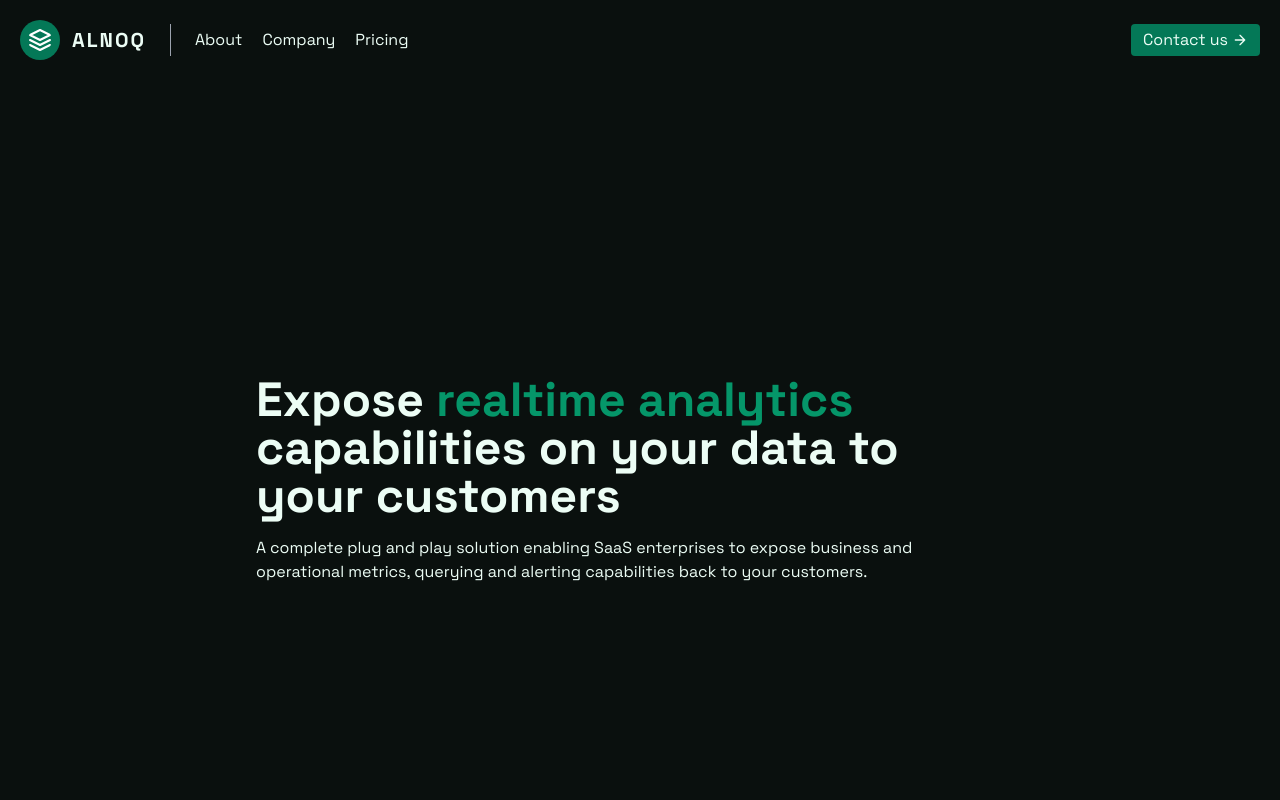
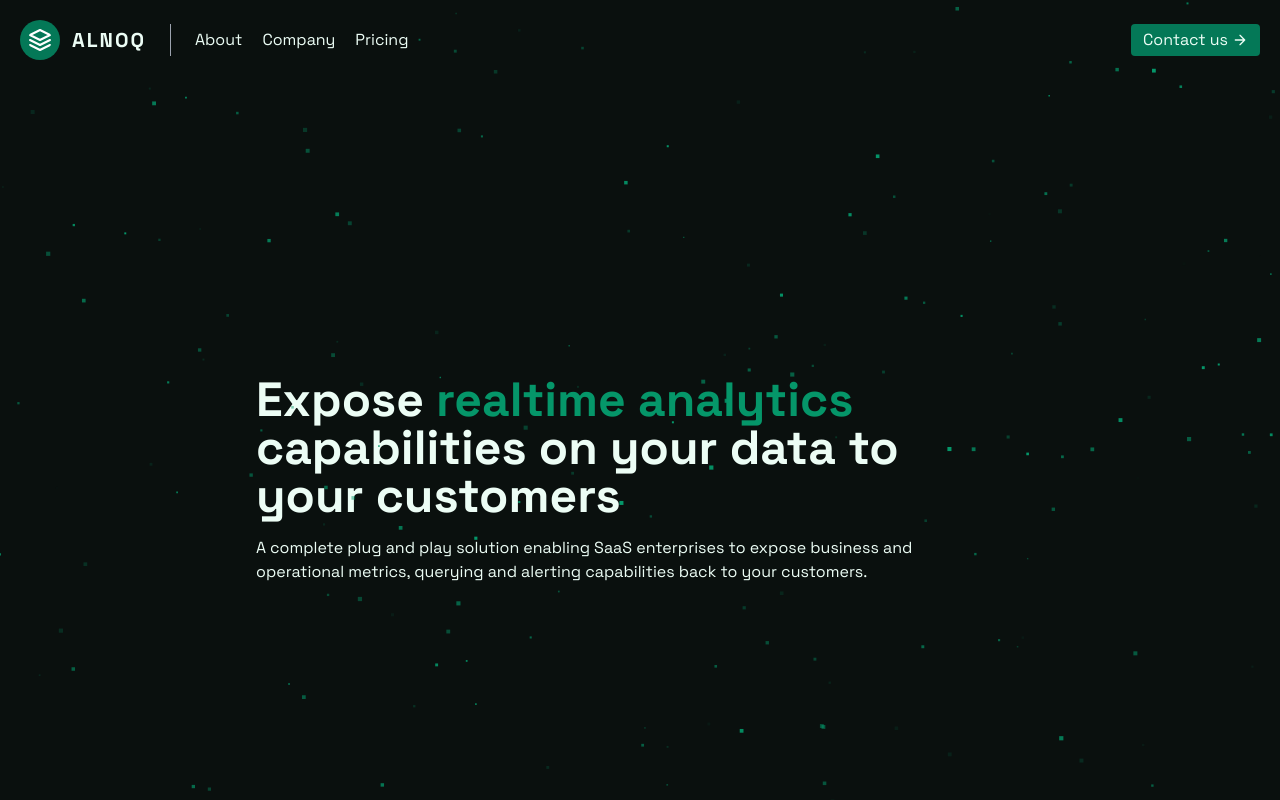
Before and after one commit to kirananto/alnoq-landing, a Gatsby site: page / in a window 1280 px wide. Shown: the top 800 px of the page. Built offline with nearby package versions, Linux system fonts and the light colour scheme; Gatsby itself is replaced by a stand-in of ours.

Commit message:
fix: more improvements

```diff
--- a/package.json
+++ b/package.json
@@ -31,7 +31,9 @@
     "gatsby-source-filesystem": "^5.4.0",
     "gatsby-transformer-sharp": "^5.4.0",
     "react": "^18.2.0",
-    "react-dom": "^18.2.0"
+    "react-dom": "^18.2.0",
+    "react-tsparticles": "^2.8.0",
+    "tsparticles": "^2.8.0"
   },
   "devDependencies": {
     "@types/node": "^18.11.18",
--- /dev/null
+++ b/src/assets/particles.json
@@ -0,0 +1,110 @@
+{
+  "particles": {
+    "number": {
+      "value": 160,
+      "density": {
+        "enable": true,
+        "value_area": 800
+      }
+    },
+    "color": {
+      "value": "#059669"
+    },
+    "shape": {
+      "type": "edge",
+      "stroke": {
+        "width": 0,
+        "color": "#000000"
+      },
+      "polygon": {
+        "nb_sides": 5
+      },
+      "image": {
+        "src": "",
+        "width": 100,
+        "height": 100
+      }
+    },
+    "opacity": {
+      "value": 1,
+      "random": true,
+      "anim": {
+        "enable": true,
+        "speed": 1,
+        "opacity_min": 0,
+        "sync": false
+      }
+    },
+    "size": {
+      "value": 3,
+      "random": true,
+      "anim": {
+        "enable": false,
+        "speed": 4,
+        "size_min": 0.3,
+        "sync": false
+      }
+    },
+    "line_linked": {
+      "enable": false,
+      "distance": 150,
+      "color": "#ffffff",
+      "opacity": 0.4,
+      "width": 1
+    },
+    "move": {
+      "enable": true,
+      "speed": 1,
+      "direction": "none",
+      "random": true,
+      "straight": false,
+      "out_mode": "out",
+      "bounce": false,
+      "attract": {
+        "enable": false,
+        "rotateX": 600,
+        "rotateY": 600
+      }
+    }
+  },
+  "interactivity": {
+    "detect_on": "canvas",
+    "events": {
+      "onhover": {
+        "enable": true,
+        "mode": "bubble"
+      },
+      "onclick": {
+        "enable": true,
+        "mode": "repulse"
+      },
+      "resize": true
+    },
+    "modes": {
+      "grab": {
+        "distance": 400,
+        "line_linked": {
+          "opacity": 1
+        }
+      },
+      "bubble": {
+        "distance": 250,
+        "size": 0,
+        "duration": 2,
+        "opacity": 0,
+        "speed": 3
+      },
+      "repulse": {
+        "distance": 400,
+        "duration": 0.4
+      },
+      "push": {
+        "particles_nb": 4
+      },
+      "remove": {
+        "particles_nb": 2
+      }
+    }
+  },
+  "retina_detect": true
+}
--- a/src/sections/home/HeroSection.tsx
+++ b/src/sections/home/HeroSection.tsx
@@ -1,8 +1,18 @@
 import React from 'react'
 
+import Particles from "react-tsparticles"
+import { loadFull } from "tsparticles";
+
+import particlesOptions from "../../assets/particles.json"
+
 export default function HeroSection() {
+  const particlesInit = async (engine: any) => {
+    await loadFull(engine);
+  };
+
   return (
-    <section className=" md:min-h-screen py-2 pb-32 md:py-48 px-8 sm:px-32 lg:px-64 max-full grid content-center">
+    <section className="relative md:min-h-screen py-2 pb-32 md:py-48 px-8 sm:px-32 lg:px-64 max-full grid content-center">
+      <Particles init={particlesInit} options={particlesOptions} />
       <h1 className="text-4xl md:text-5xl text-emerald-50  max-w-2xl font-bold leading-normal">
         Expose <span className="text-emerald-600">realtime analytics </span>capabilities on your data to your customers
       </h1>
--- a/src/sections/home/TilesSection.tsx
+++ b/src/sections/home/TilesSection.tsx
@@ -56,7 +56,7 @@ export default function TilesSection() {
             <div className="container px-5 py-24 mx-auto">
                 <div className="flex flex-wrap sm:-m-4 -mx-4 -mb-10 -mt-4 md:space-y-0 space-y-4">
                     {tiles.map(tile => (
-                        <div className="p-4 md:w-1/3">
+                        <div className="z-1 p-4 md:w-1/3">
                             <div className="flex rounded-lg h-full bg-gray-800 bg-opacity-50 p-8 flex-col">
                                 <div className="flex items-center mb-3">
                                     <div className="w-8 h-8 p-2 mr-3 inline-flex items-center justify-center rounded-full bg-emerald-500 bg-opacity-20 text-emerald-600 flex-shrink-0">
--- a/tsconfig.json
+++ b/tsconfig.json
@@ -33,7 +33,7 @@
     // "typeRoots": [],                                  /* Specify multiple folders that act like `./node_modules/@types`. */
     // "types": [],                                      /* Specify type package names to be included without being referenced in a source file. */
     // "allowUmdGlobalAccess": true,                     /* Allow accessing UMD globals from modules. */
-    // "resolveJsonModule": true,                        /* Enable importing .json files */
+    "resolveJsonModule": true,                        /* Enable importing .json files */
     // "noResolve": true,                                /* Disallow `import`s, `require`s or `<reference>`s from expanding the number of files TypeScript should add to a project. */
 
     /* JavaScript Support */
```
Also changed, not shown: 2 other files.
